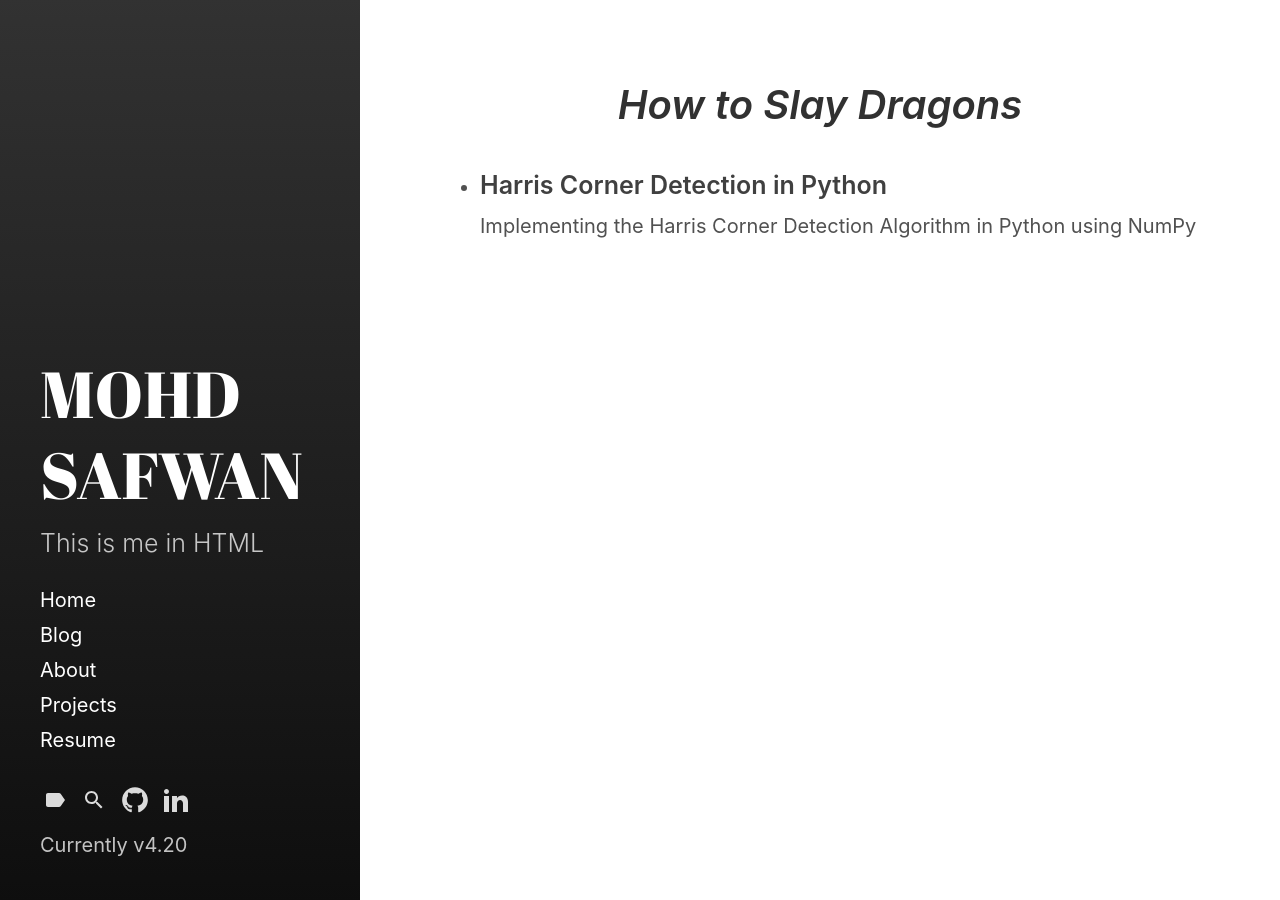
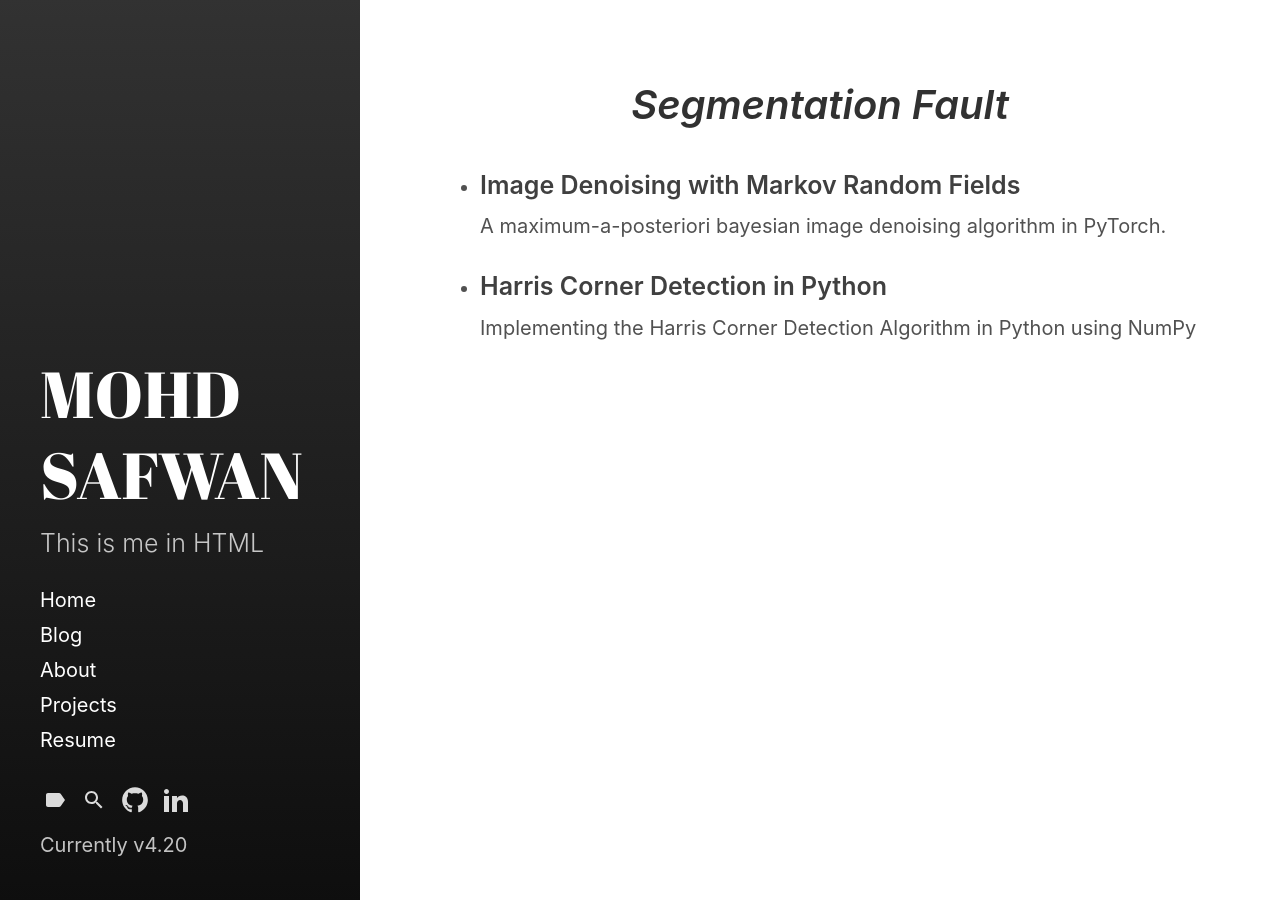
Before and after one commit to safwankdb/homepage, a Jekyll site: the page built from blog/index.html, in a window 1280 px wide. Built offline with Jekyll 4.4.1, drawn with Linux system fonts in a browser that asks for light colours; part of the change alters nothing that is shown.

Commit message:
Added MRF blog

````diff
--- a/_config.yml
+++ b/_config.yml
@@ -3,7 +3,7 @@ markdown:         kramdown
 highlighter:      rouge
 
 #Custom
-blog_name: 'How to Slay Dragons'
+blog_name: 'Segmentation Fault'
 
 # Setup
 title:            MOHD SAFWAN
--- /dev/null
+++ b/_posts/2020-04-20-mrf_denoising.md
@@ -0,0 +1,111 @@
+---
+layout: post
+title: Image Denoising with Markov Random Fields
+excerpt:  A maximum-a-posteriori bayesian image denoising algorithm in PyTorch.
+author: Mohd Safwan
+---
+
+I found this problem as an assignment in WnCC IITB's excellent initiative [CodeInQuarantine](https://github.com/wncc/CodeInQuarantine), do give it a look.
+
+<div align='center'>
+   <img src="/assets/img/mrf_denoising/progress.gif" alt="progress" align='center' width="400"/>
+   <p style="text-align:center;">Denoising in Action</p>
+</div>
+
+## Algorithm
+We'll be using a quadratic MRF prior $$g$$ to penalize the difference between neighbouring pixel intensities.
+\begin{align}
+    g(u) = |u|^2
+\end{align}
+
+We will start from a blank image a update its values via gradient descent to minimize our objective $$f$$.
+
+\begin{align}
+    f(x, y) = \sum_{i} [ a(x_i-y_i)^2 + \sum_{n=1}^{4} g(x_i-x_{i_n})]
+\end{align}
+
+Instead of calculating gradients make, we take advantage of PyTorch's autograd.
+
+## Implementation
+The code for this project is available in this [Colab Notebook](https://colab.research.google.com/drive/1UEZMA21NyezMhlLdfEFGYJVwtLTZGtxV) and will soon be on GitHub.
+
+The image to denoise is an MRI scan of a brain.
+
+<div align="center">
+    <div style="float:left;width:50%">
+        <img src="/assets/img/mrf_denoising/2.png" width="300"/>
+        <p style="text-align:center;">Noisy Image</p>
+    </div>
+    <div style="float:right;width:50%">
+        <img src="/assets/img/mrf_denoising/1.png" width="300"/>
+        <p style="text-align:center;">Ground Truth</p>
+    </div>
+</div>
+
+Let's start writing code
+
+```python
+import numpy as np
+import torch
+from matplotlib import pyplot as plt
+from PIL import Image
+from torchvision.transforms import ToTensor
+from torch.optim import RMSprop
+```
+
+Define our objective function
+
+```python
+def mrf_prior(x, a=0):
+    return x**2
+
+def mrf_loss(X, noisy, a):
+    loss1 = ((noisy - X)**2).sum()
+    loss2 = 0
+    loss2 += mrf_prior(X[:, 1: ] - X[:, :-1]).sum()
+    loss2 += mrf_prior(X[:-1, :] - X[ 1:, :]).sum()
+    return a*loss1 + 2*loss2
+```
+
+We'll start with a completely black image.
+
+```python
+to_tensor = ToTensor()
+RRMSE = lambda x: (((gt - x)**2).sum() / (gt**2).sum())**0.5
+noisy = to_tensor(Image.open('mri_image_noise_level_high.png'))[0].cuda()
+gt    = to_tensor(Image.open('mri_image_noiseless.png'))[0].cuda()
+X = torch.zeros_like(noisy).cuda()
+X.requires_grad = True
+errors = []
+losses = []
+images = []
+alpha  = 6.7
+optimizer = RMSprop([X])
+n_it   = 100
+```
+Writing the optimization loop.
+
+```python
+for it in range(n_it):
+    optimizer.zero_grad()
+    loss = mrf_loss(X, noisy, alpha)
+    loss.backward()
+    optimizer.step()
+    errors.append(RRMSE(X))
+    losses.append(loss.item())
+    images.append(np.array(255*X.clone().detach()).astype(np.uint8))
+```
+
+The last line just stores our image as a numpy array in a lost so we can convert it to a GIF using ```imageio``` library.
+
+## Result
+We compare both images using Relative Root Mean Squared Error.
+```
+RRMSE Initial: 0.15553350746631622
+RRMSE Final  : 0.1274341344833374
+```
+<div align="center">
+    <img src="/assets/img/mrf_denoising/3.png" width="800"/>
+    <img src="/assets/img/mrf_denoising/4.png" width="800"/>
+    <p style="text-align:center;">Denoising Results</p>
+</div>
````
Also changed, not shown: assets/img/mrf_denoising/1.png (added), assets/img/mrf_denoising/2.png (added), assets/img/mrf_denoising/3.png (added), assets/img/mrf_denoising/4.png (added), 1 other file.
